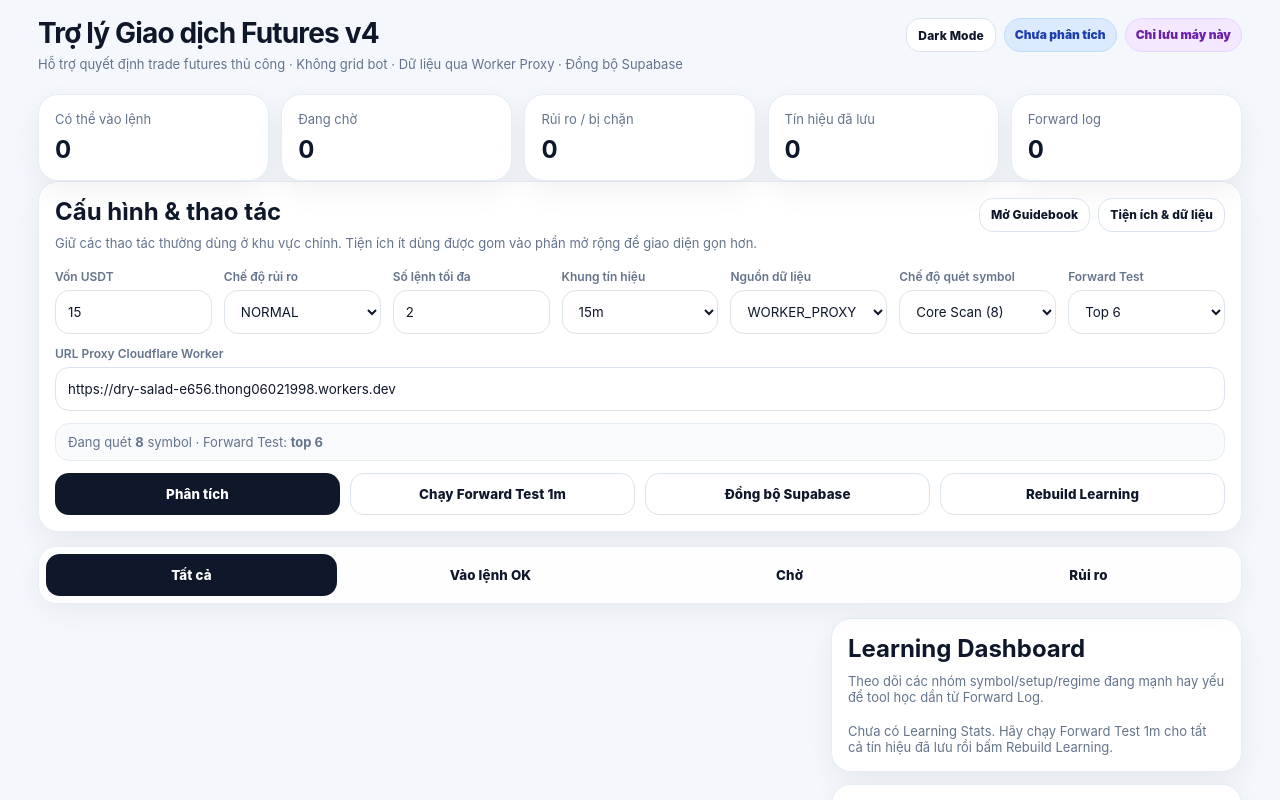
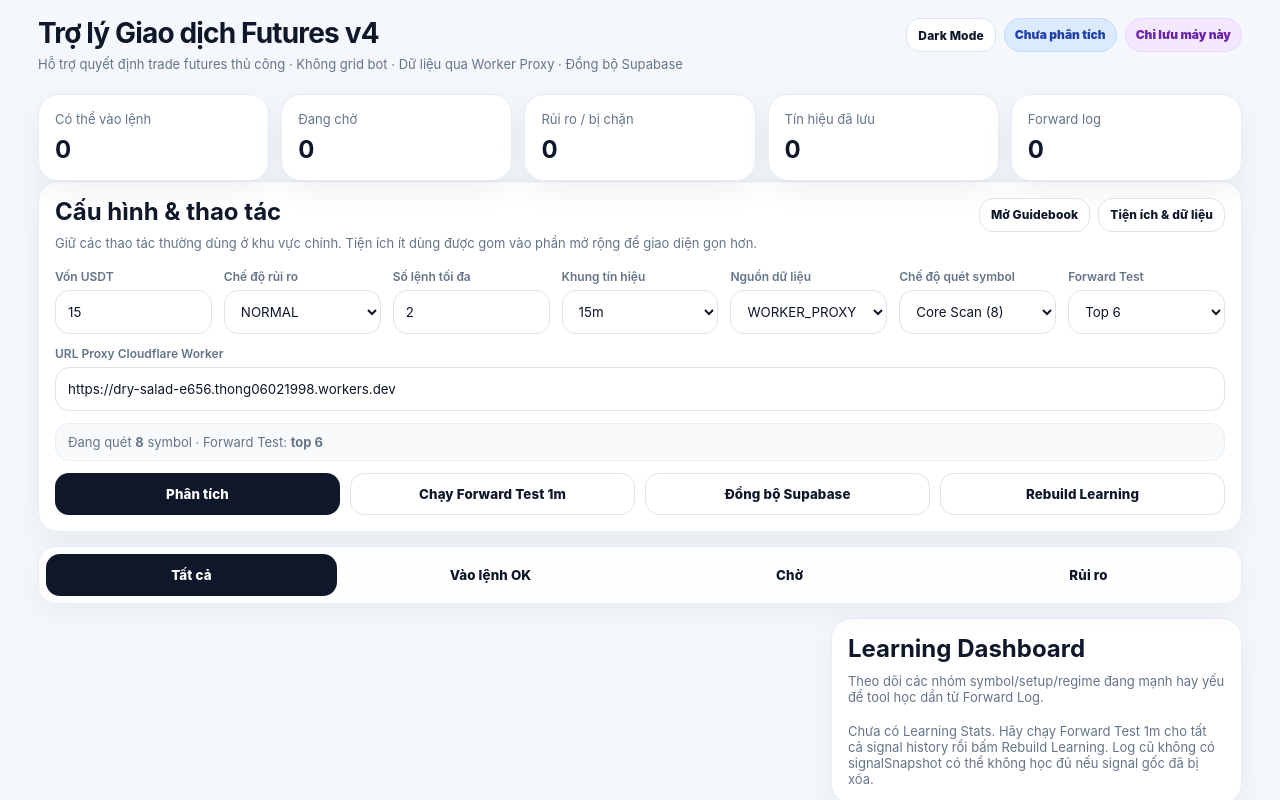
Before and after one commit to dino6298/futures-trade-assistant-v4, a React (Vite) app: page / in a window 1280 px wide. Shown: the top 800 px of the page. Built offline with nearby package versions, Linux system fonts and the light colour scheme.

Commit message:
Add files via upload

```diff
--- a/src/App.tsx
+++ b/src/App.tsx
@@ -112,6 +112,7 @@ type ForwardLog = {
   failureReason?: string;
   testedAt?: number;
   forwardRunId?: string;
+  signalSnapshot?: Signal;
   entryHit?: boolean;
   entryHitMinutes?: number;
   maxFavorableR?: number;
@@ -1376,9 +1377,10 @@ function mergeForwardLogsKeepLatest(localLogs: ForwardLog[], remoteLogs: Forward
   return Array.from(merged.values());
 }
 
-function ensureForwardLogMeta(log: ForwardLog, forwardRunId: string, testedAt: number) {
+function ensureForwardLogMeta(log: ForwardLog, signal: Signal, forwardRunId: string, testedAt: number) {
   return {
     ...log,
+    signalSnapshot: log.signalSnapshot || signal,
     forwardRunId: log.forwardRunId || forwardRunId,
     testedAt: log.testedAt || testedAt,
   };
@@ -1448,7 +1450,7 @@ function buildLearningStats(signals: Signal[], logs: ForwardLog[]) {
   }
 
   for (const log of logs) {
-    const signal = signalMap.get(log.signalId);
+    const signal = signalMap.get(log.signalId) || log.signalSnapshot;
     if (!signal) continue;
     if (log.status === "WAITING_ENTRY") continue;
 
@@ -1766,7 +1768,7 @@ export default function App() {
         }
 
         const log = executeRealForwardTest1m(signal, result.candles);
-        logs.push(ensureForwardLogMeta(log, forwardRunId, testedAt));
+        logs.push(ensureForwardLogMeta(log, signal, forwardRunId, testedAt));
       }
 
       if (!logs.length) {
@@ -2114,7 +2116,7 @@ export default function App() {
               <option value={6}>Top 6</option>
               <option value={10}>Top 10</option>
               <option value={20}>Top 20</option>
-              <option value={0}>Tất cả tín hiệu đã lưu</option>
+              <option value={0}>Tất cả signal history</option>
             </select>
           </label>
         </div>
@@ -2179,7 +2181,7 @@ export default function App() {
           ) : (
             <>
               Đang quét <b>{getScanSymbols(config).length}</b> symbol · Forward Test:{" "}
-              <b>{config.forwardTestLimit === 0 ? "tất cả tín hiệu đã lưu" : `top ${config.forwardTestLimit}`}</b>
+              <b>{config.forwardTestLimit === 0 ? "tất cả signal history" : `top ${config.forwardTestLimit}`}</b>
             </>
           )}
         </div>
@@ -2371,7 +2373,7 @@ export default function App() {
                 <p className="muted">Theo dõi các nhóm symbol/setup/regime đang mạnh hay yếu để tool học dần từ Forward Log.</p>
               </div>
             </div>
-            {learningStats.length === 0 && <div className="muted">Chưa có Learning Stats. Hãy chạy Forward Test 1m cho tất cả tín hiệu đã lưu rồi bấm Rebuild Learning.</div>}
+            {learningStats.length === 0 && <div className="muted">Chưa có Learning Stats. Hãy chạy Forward Test 1m cho tất cả signal history rồi bấm Rebuild Learning. Log cũ không có signalSnapshot có thể không học đủ nếu signal gốc đã bị xóa.</div>}
             {learningStats.length > 0 && (
               <div className="learningGrid compact">
                 {learningStats.slice(0, 6).map((stat) => (
```
